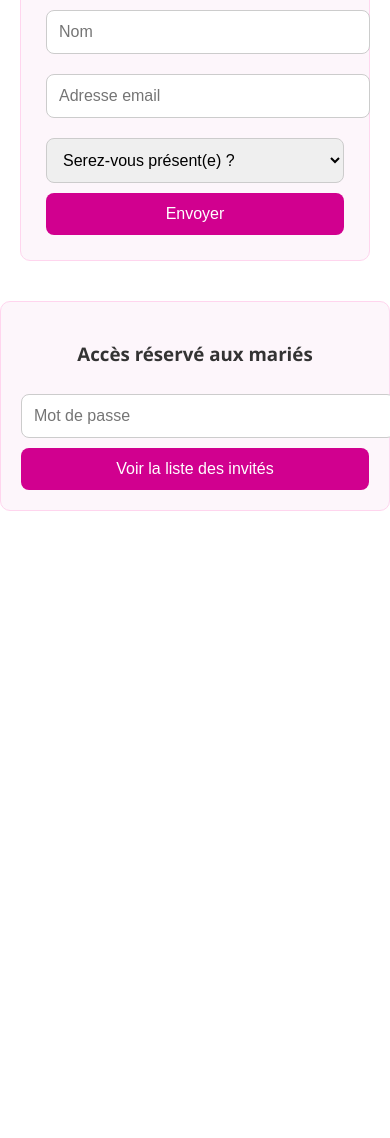
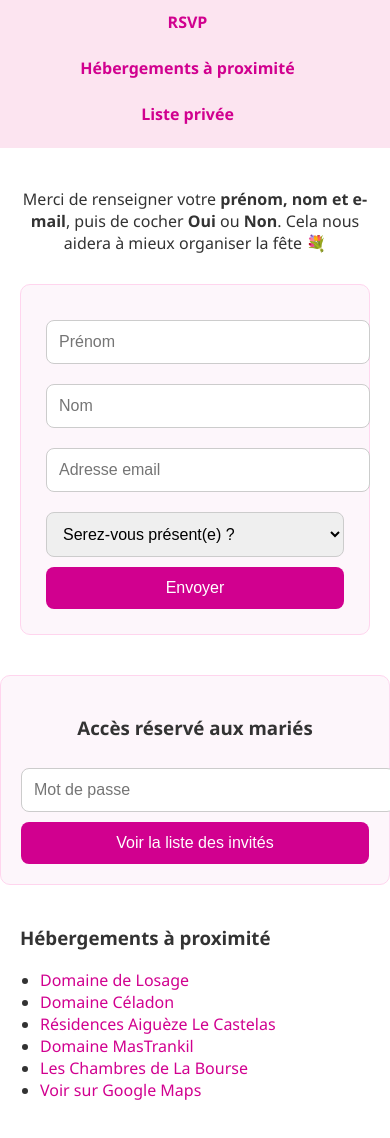
Before and after one commit to Reinemb2/Sharone-Quentin, a plain HTML site: page index.html in a window 390 px wide. Shown: the part 654-1792 px from the top of the page. Before the commit the page ends 1205 px from the top, so only its background shows below. Drawn offline with Linux system fonts and the light colour scheme.

Commit message:
index.html

```diff
--- a/index.html
+++ b/index.html
@@ -24,7 +24,7 @@
     .banner {
       width: 100%;
       height: 300px;
-      object-fit: cover;
+      background-color: #d1008f;
     }
 
     header h1 {
@@ -43,13 +43,23 @@
       background-color: #fce4f0;
       text-align: center;
       padding: 10px 0;
+      display: flex;
+      flex-wrap: wrap;
+      justify-content: center;
+      gap: 10px;
     }
 
     nav a {
-      margin: 0 15px;
       text-decoration: none;
       color: #d1008f;
       font-weight: bold;
+      padding: 8px 12px;
+      border-radius: 6px;
+      transition: background 0.2s;
+    }
+
+    nav a:hover {
+      background-color: #f8cde4;
     }
 
     .verset {
@@ -105,7 +115,7 @@
       background-color: #a0006b;
     }
 
-    .liste-invites, .infos-pratiques {
+    .liste-invites {
       display: none;
     }
 
@@ -123,6 +133,10 @@
 
     th {
       background-color: #fce4f0;
+    }
+
+    .infos-pratiques {
+      display: block;
     }
 
     .infos-pratiques ul {
@@ -149,12 +163,26 @@
       margin-left: auto;
       margin-right: auto;
     }
+
+    @media (max-width: 600px) {
+      nav {
+        flex-direction: column;
+        gap: 8px;
+        padding: 15px 0;
+      }
+
+      nav a {
+        display: inline-block;
+        width: 90%;
+        font-size: 1em;
+      }
+    }
   </style>
 </head>
 <body>
 
   <header>
-    <img src="0E3E9497-A819-4F27-82F6-1C1630C8B797.jpeg" alt="Sharone et Quentin" class="banner">
+    <div class="banner"></div>
     <h1>Sharone & Quentin</h1>
     <h2>13 septembre 2025</h2>
     <p class="verset">« Ainsi, ils ne sont plus deux, mais ils ne font qu’un. Que l’homme ne sépare donc pas ce que Dieu a uni. »<br><strong>Matthieu 19:6</strong></p>
@@ -208,12 +236,12 @@
   <div class="container infos-pratiques" id="hebergements">
     <h3>Hébergements à proximité</h3>
     <ul>
-      <li><a href="https://ddec1-0-en-ctp.trendmicro.com:443/wis/clicktime/v1/query?url=https%3a%2f%2fwww.domainedelosage.com&umid=add98d1f-b12e-42d5-b68d-5c5100bcda9c&rct=1751395228&auth=f5e9e15151c35f4f227bcc54709f577ec3cfed82-e0dfdeee0f4b57c562dfb084033819b7dcbbf88e" target="_blank" rel="noopener noreferrer">Domaine de Losage</a></li>
-      <li><a href="https://ddec1-0-en-ctp.trendmicro.com:443/wis/clicktime/v1/query?url=https%3a%2f%2fwww.domaineceladon.com&umid=add98d1f-b12e-42d5-b68d-5c5100bcda9c&rct=1751395228&auth=f5e9e15151c35f4f227bcc54709f577ec3cfed82-1e45f184f5d4b98414d7d61c203b2f3a10eda083" target="_blank" rel="noopener noreferrer">Domaine Céladon</a></li>
-      <li><a href="https://ddec1-0-en-ctp.trendmicro.com:443/wis/clicktime/v1/query?url=https%3a%2f%2fwww.vacances%2dauthentiques.com%2fresidences%2faigueze%2dle%2dcastelas%2f%22&umid=add98d1f-b12e-42d5-b68d-5c5100bcda9c&rct=1751395228&auth=f5e9e15151c35f4f227bcc54709f577ec3cfed82-2c9bad2444126f902be57f5e30bcbe1658635a6b target="_blank" rel="noopener noreferrer">Résidences Aiguèze Le Castelas</a></li>
-      <li><a href="https://ddec1-0-en-ctp.trendmicro.com:443/wis/clicktime/v1/query?url=https%3a%2f%2fwww.mastrankil.com&umid=add98d1f-b12e-42d5-b68d-5c5100bcda9c&rct=1751395228&auth=f5e9e15151c35f4f227bcc54709f577ec3cfed82-539dc964e094296c66932b762854e5ecc0f1a7f1" target="_blank" rel="noopener noreferrer">Domaine MasTrankil</a></li>
-      <li><a href="https://ddec1-0-en-ctp.trendmicro.com:443/wis/clicktime/v1/query?url=https%3a%2f%2fwww.leschambresdelabourse.fr&umid=add98d1f-b12e-42d5-b68d-5c5100bcda9c&rct=1751395228&auth=f5e9e15151c35f4f227bcc54709f577ec3cfed82-8fde7b0dec643aa5fd9f2183d6deb731f5bf14a8" target="_blank" rel="noopener noreferrer">Les Chambres de La Bourse</a></li>
-      <li><a href="https://ddec1-0-en-ctp.trendmicro.com:443/wis/clicktime/v1/query?url=https%3a%2f%2fg.co%2fkgs%2fomTqXP2%22&umid=add98d1f-b12e-42d5-b68d-5c5100bcda9c&rct=1751395228&auth=f5e9e15151c35f4f227bcc54709f577ec3cfed82-4a1a9a159ecb032c312fec8dd2de5f3a640afa8a target="_blank" rel="noopener noreferrer">Voir sur Google Maps</a></li>
+      <li><a href="https://www.domainedelosage.com" target="_blank">Domaine de Losage</a></li>
+      <li><a href="https://www.domaineceladon.com" target="_blank">Domaine Céladon</a></li>
+      <li><a href="https://www.vacances-authentiques.com/residences/aigueze-le-castelas/" target="_blank">Résidences Aiguèze Le Castelas</a></li>
+      <li><a href="https://www.mastrankil.com" target="_blank">Domaine MasTrankil</a></li>
+      <li><a href="https://www.leschambresdelabourse.fr" target="_blank">Les Chambres de La Bourse</a></li>
+      <li><a href="https://g.co/kgs/omTqXP2" target="_blank">Voir sur Google Maps</a></li>
     </ul>
   </div>
 
```
